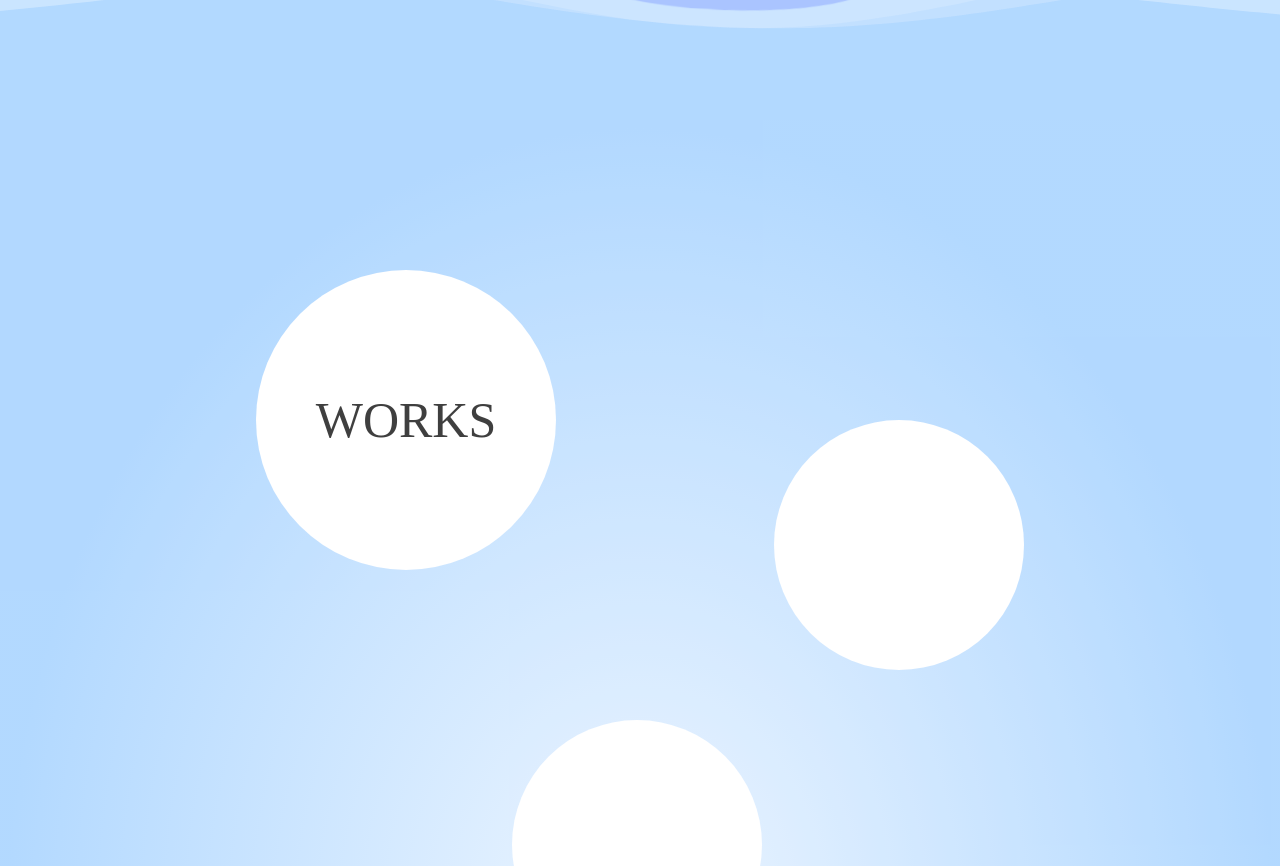
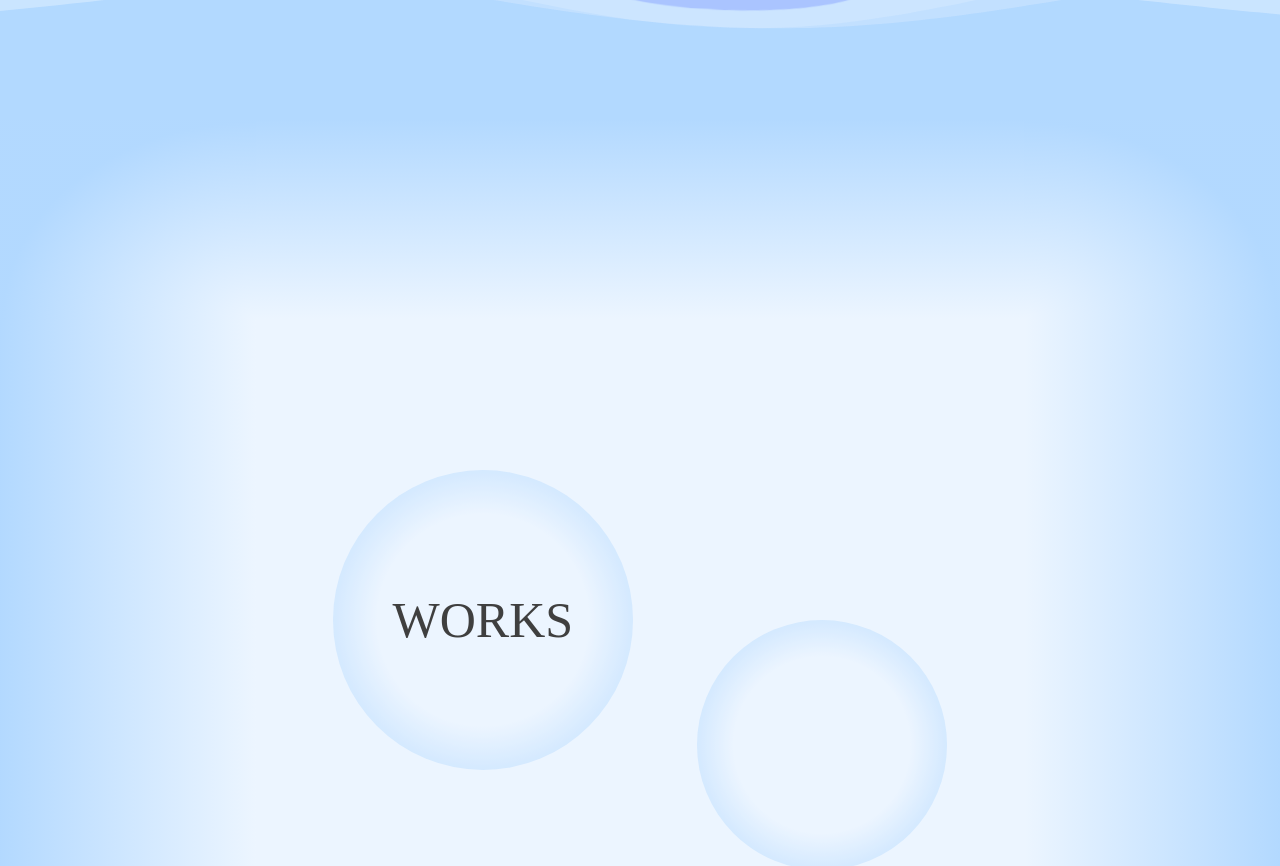
Before and after one commit to darse73/portfolio, a Vue app: page / in a window 1280 px wide. Shown: the part 680-1546 px from the top of the page. Built offline with nearby package versions, Linux system fonts and the light colour scheme.

Commit message:
メインの比色に迷う

```diff
--- a/src/components/Main.vue
+++ b/src/components/Main.vue
@@ -1,9 +1,19 @@
 <template>
   <div class="main">
-    <div class="works-sec">
-      <div class="works-title bubble">WORKS</div>
-      <div class="work1 work bubble"><img src="" alt="" /></div>
-      <div class="work2 work bubble"><img src="" alt="" /></div>
+    <div class="flame-t"></div>
+    <div class="flame-r"></div>
+    <div class="flame-b"></div>
+    <div class="flame-l"></div>
+    <div class="flame-up-l"></div>
+    <div class="flame-up-r"></div>
+    <div class="flame-low-r"></div>
+    <div class="flame-low-l"></div>
+    <div class="contents">
+      <div class="works-sec">
+        <div class="works-title bubble">WORKS</div>
+        <div class="work1 work bubble"><img src="" alt="" /></div>
+        <div class="work2 work bubble"><img src="" alt="" /></div>
+      </div>
     </div>
   </div>
 </template>
@@ -16,20 +26,59 @@ export default defineComponent({});
 
 <style lang="sass" scoped>
 $base-color: #99CCFF
+
+@mixin grid-child($column, $row, $bg)
+  grid-column: $column
+  grid-row: $row
+  background: $bg
+  opacity: 0.75
+
 .main
-  background: radial-gradient(lighten($base-color, 15%) 0%, $base-color 70%)
-  height: 200vh
+  display: grid
+  grid-template-columns: 20% 1fr 20%
+  grid-template-rows: 20rem 100rem 20rem
+
+.flame-t
+  @include grid-child(2, 1, linear-gradient($base-color, lighten($base-color, 15%)))
+
+.flame-r
+  @include grid-child(3, 2, linear-gradient(to left, $base-color, lighten($base-color, 15%)))
+
+.flame-b
+  @include grid-child(2, 3, linear-gradient(to top, $base-color, lighten($base-color, 15%)))
+
+.flame-l
+  @include grid-child(1, 2, linear-gradient(to right, $base-color, lighten($base-color, 15%)))
+
+.flame-up-l
+  @include grid-child(1, 1, radial-gradient(at 100% 100%, lighten($base-color, 15%), $base-color 70%))
+
+.flame-up-r
+  @include grid-child(3, 1, radial-gradient(at 0% 100%, lighten($base-color, 15%), $base-color 70%))
+
+.flame-low-r
+  @include grid-child(3, 3, radial-gradient(at 0% 0%, lighten($base-color, 15%), $base-color 70%))
+
+.flame-low-l
+  @include grid-child(1, 3, radial-gradient(at 100% 0%, lighten($base-color, 15%), $base-color 70%))
+
+.contents
+  grid-column: 2
+  grid-row: 2
   opacity: 0.75
-  position: relative
+  background-color: lighten($base-color, 15%)
 
 .bubble
-  background-color: white
+  background: radial-gradient(lighten($base-color, 15%) 50%, $base-color 100%)
   border-radius: 50%
   text-align: center
 
+.works-sec
+  position: relative
+
 .works-title
   position: absolute
-  left: 20%
+  left: 10%
   top: 15rem
   font-size: 5rem
   width: 30rem
@@ -42,7 +91,7 @@ $base-color: #99CCFF
 
 .work1
   top: 30rem
-  right: 20%
+  right: 10%
 
 .work2
   top: 60rem
--- a/src/components/Wave.vue
+++ b/src/components/Wave.vue
@@ -19,6 +19,7 @@ export default defineComponent({
 
     onMounted(() => {
       init();
+      changeWidth();
       window.addEventListener("resize", changeWidth);
     });
 
@@ -112,8 +113,7 @@ export default defineComponent({
 });
 </script>
 
-<style lang="scss" scoped>
-.wave {
-  height: 25rem;
-}
+<style lang="sass" scoped>
+.wave
+  height: 25rem
 </style>
```
